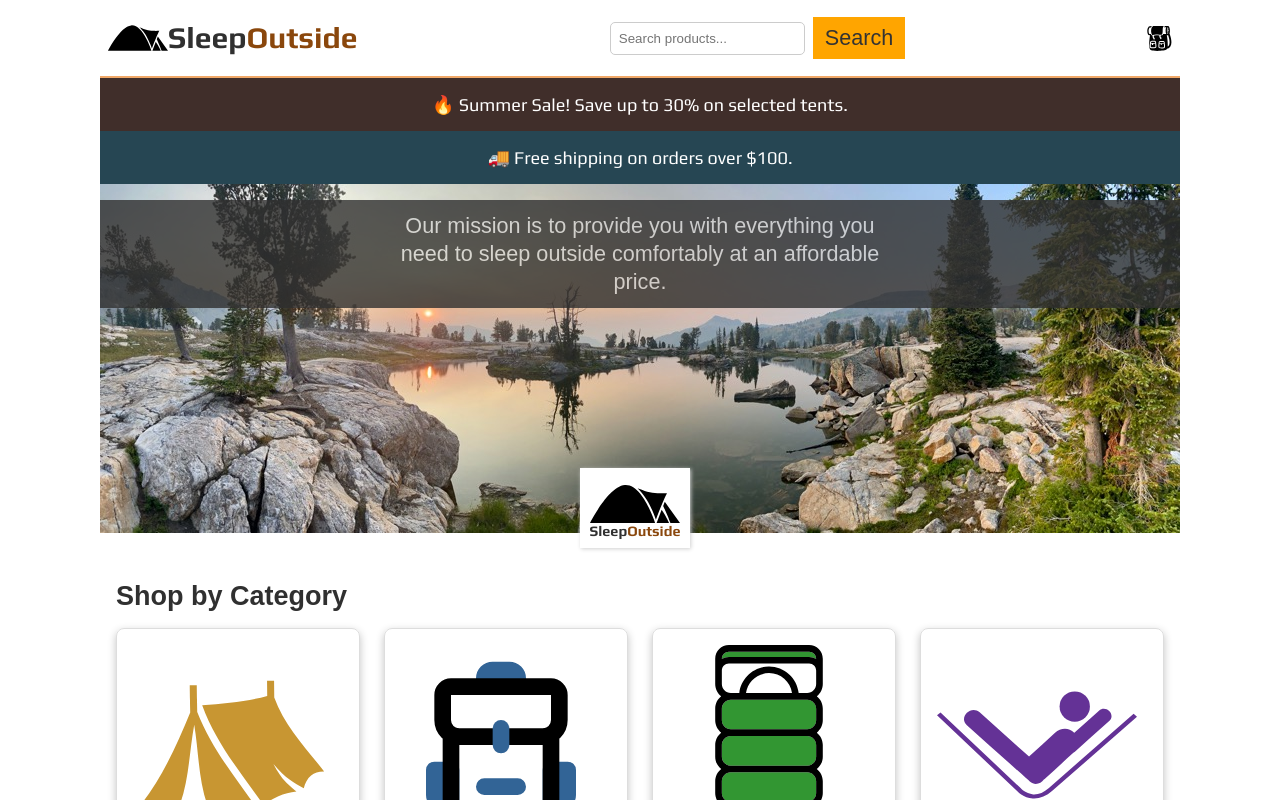
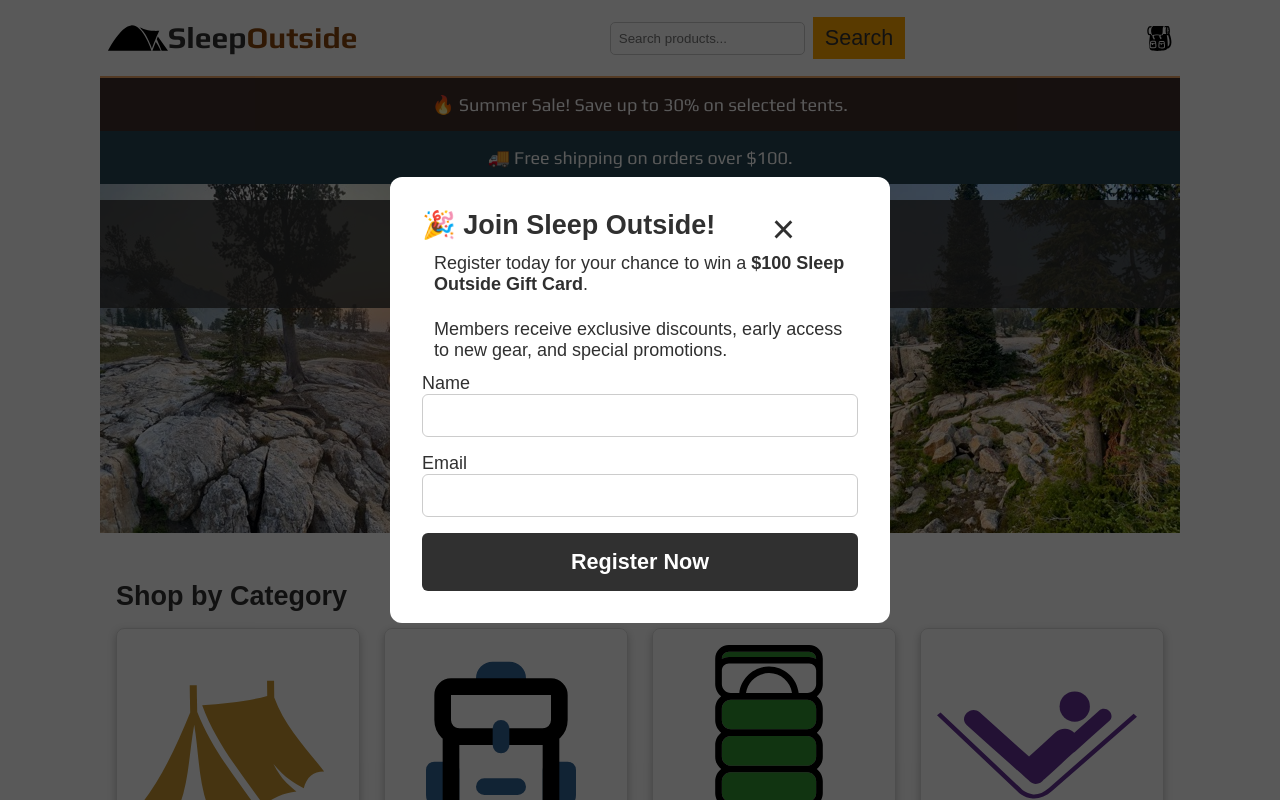
Before and after one commit to kminchakpu/wdd330, a website built with Vite: page src/index.html in a window 1280 px wide. Shown: the top 800 px of the page. Built offline with nearby package versions, Linux system fonts and the light colour scheme.

Commit message:
Added Call to action-register with site

```diff
--- a/src/css/style.css
+++ b/src/css/style.css
@@ -825,3 +825,84 @@ footer {
     transform:translateY(0);
   }
 }
+
+/* ===========================
+   REGISTER MODAL
+=========================== */
+
+.modal{
+
+    position:fixed;
+    inset:0;
+    background:rgba(0,0,0,.65);
+    display:flex;
+    justify-content:center;
+    align-items:center;
+    z-index:9999;
+}
+
+.hidden{
+    display:none;
+}
+
+.modal-content{
+    width:min(90%,500px);
+    background:white;
+    padding:2rem;
+    border-radius:12px;
+    position:relative;
+    animation:pop .3s ease;
+}
+
+.close-modal{
+    position:absolute;
+    right:15px;
+    top:10px;
+    border:none;
+    background:none;
+    font-size:2.5rem;
+    cursor:pointer;
+    color:var(--dark-grey);
+
+}
+
+.modal-content h2{
+
+    margin-top:0;
+}
+
+.modal-content input{
+    width:100%;
+    padding:.8rem;
+    margin-bottom:1rem;
+    border:1px solid #ccc;
+    border-radius:6px;
+}
+
+.register-btn{
+    width:100%;
+    padding:1rem;
+    background:var(--dark-grey);
+    color:white;
+    border:none;
+    border-radius:6px;
+    cursor:pointer;
+    font-weight:bold;
+}
+
+.register-btn:hover{
+    background:#d48806;
+}
+
+@keyframes pop{
+from{
+opacity:0;
+transform:scale(.9);
+}
+
+to{
+opacity:1;
+transform:scale(1);
+}
+
+}
--- a/src/index.html
+++ b/src/index.html
@@ -16,6 +16,7 @@
 
   <body>
     <header class="divider" id="main-header"></header>
+    <div id="modalPlaceholder"></div>
     <main class="divider">
       <div class="hero">
         <img
--- a/src/js/main.js
+++ b/src/js/main.js
@@ -1,10 +1,12 @@
 import { loadHeaderFooter } from "./utils.mjs";
+import initRegisterModal from "./registerModal.js";
 import initSearch from "./search.js";
 import updateCartCount from "./cartCount.mjs";
 import Alert from "./Alert.js";
 
 async function init() {
   await loadHeaderFooter();
+  await initRegisterModal();
   await initSearch();
   await updateCartCount();
 
--- /dev/null
+++ b/src/js/registerModal.js
@@ -0,0 +1,65 @@
+import { loadTemplate, renderWithTemplate } from "./utils.mjs";
+
+export default async function initRegisterModal() {
+
+  // already visited?
+  if (localStorage.getItem("registered")) {
+    return;
+  }
+
+  const template = await loadTemplate(
+    "../partials/registerModal.html"
+  );
+
+  const placeholder =
+    document.getElementById("modalPlaceholder");
+
+  renderWithTemplate(template, placeholder);
+
+  const modal =
+    document.getElementById("registerModal");
+
+  modal.classList.remove("hidden");
+
+  document
+    .getElementById("closeRegisterModal")
+    .addEventListener("click", closeModal);
+
+  document
+    .getElementById("registerForm")
+    .addEventListener("submit", registerUser);
+
+  function closeModal() {
+    modal.classList.add("hidden");
+
+    localStorage.setItem(
+      "registered",
+      "dismissed"
+    );
+  }
+
+  function registerUser(e) {
+
+    e.preventDefault();
+
+    const name =
+      document.getElementById("registerName").value;
+
+    const email =
+      document.getElementById("registerEmail").value;
+
+    localStorage.setItem(
+      "registered",
+      JSON.stringify({
+        name,
+        email
+      })
+    );
+
+    alert(
+      "🎉 Thanks for registering! You have been entered into the giveaway."
+    );
+
+    modal.classList.add("hidden");
+  }
+}
--- /dev/null
+++ b/src/public/partials/registerModal.html
@@ -0,0 +1,30 @@
+<div id="registerModal" class="modal hidden">
+
+  <div class="modal-content">
+
+    <button type="button" id="closeRegisterModal" class="close-modal" aria-label="Close">
+      &times;
+    </button>
+    <h2>🎉 Join Sleep Outside!</h2>
+    <p>
+      Register today for your chance to win a
+      <strong>$100 Sleep Outside Gift Card</strong>.
+    </p>
+
+    <p>
+      Members receive exclusive discounts,
+      early access to new gear, and special promotions.
+    </p>
+
+    <form id="registerForm">
+      <label for="registerName">Name</label>
+      <input id="registerName" name="name" type="text" required>
+      <label for="registerEmail"> Email</label>
+      <input id="registerEmail" name="email" type="email" required >
+
+      <button type="submit" class="register-btn" aria-label="Register Now">
+        Register Now
+      </button>
+    </form>
+  </div>
+</div>
```
